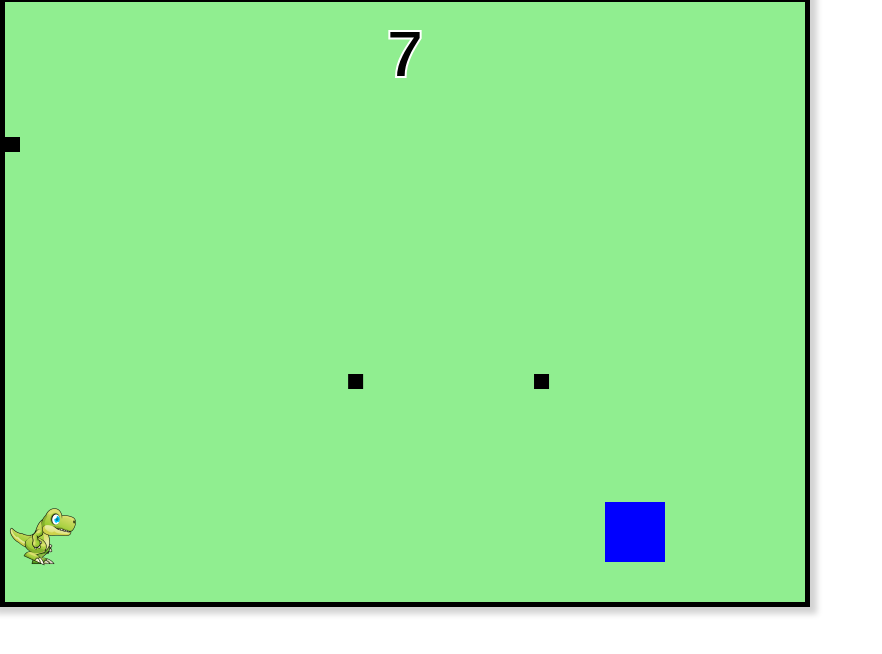
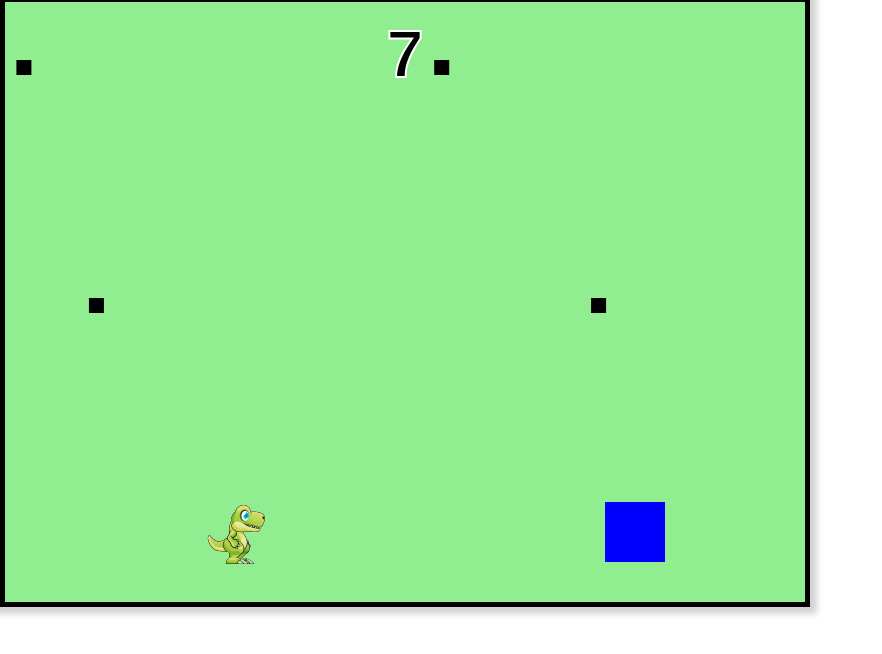
Before and after one commit to chadfitz/DINO-DODGERS, a website built with webpack: page index.html in a window 1280 px wide. Shown: the part 40-694 px from the top of the page, without its empty margins (0-882 px from the left). Built offline with nearby package versions, Linux system fonts and the light colour scheme.

Commit message:
Add final base dino spritesheet hopefully

```diff
--- a/index.html
+++ b/index.html
@@ -13,6 +13,6 @@
 
   <canvas id="game-canvas" height="600px" width="800px"></canvas>
 
-  <img id="base-dino-run" src="./src/sprites/base_dino_run_spritesheet.png" alt="">
+  <img id="base-dino" src="./src/sprites/base_dino_spritesheet_final.png">
 </body>
 </html>
--- a/src/index.scss
+++ b/src/index.scss
@@ -9,6 +9,6 @@
   // box-shadow: x, y, blur, spread, color;
 }
 
-#base-dino-run{
+#base-dino{
   display: none;
 }
--- a/src/scripts/character_one.js
+++ b/src/scripts/character_one.js
@@ -1,13 +1,22 @@
+const animationStates = [
+  { name: "idle", frames: 9 },
+  { name: "run", frames: 8 },
+]
+
 class CharacterOne{
   constructor(ctx, canvas){
     this.ctx = ctx;
     this.canvas = canvas;
-    this.width = 108;
+    this.width = 102.77778;
     this.height = 75;
-    this.x = 0;
+    this.x = this.canvas.width*0.25;
     this.y = this.canvas.height - this.height - 30;
-    this.image = document.getElementById("base-dino-run")
+    this.image = document.getElementById("base-dino")
     this.characterSpeed = 15;
+    this.frameX = 0;
+    this.frameY = 0;
+    // this.gameFrame = 0;
+    // this.staggerFrames = 10;
   }
 
   move(input){
@@ -19,7 +28,17 @@ class CharacterOne{
   }
 
   drawCharacter(){
-    this.ctx.drawImage(this.image, 0, 0, this.width, this.height, this.x, this.y, this.width, this.height);
+    //   ctx.drawImage(image, source.x, s.y, s.width, s.height, destination.x, dy., d.width, d.height)
+    //which area to crop out from sprite sheet, then where to display that cropped out section on the canvas
+    // let position = Math.floor(this.gameFrame/this.staggerFrames) % 7;
+    // this.spriteFrameX = this.width * position;
+    this.ctx.drawImage(this.image, this.frameX * this.width, this.frameY * this.height, this.width, this.height, this.x, this.y, this.width, this.height);
+    // this.ctx.drawImage(this.image, this.spriteFrameX*this.width, 0, this.width, this.height, this.x, this.y, this.width, this.height);
+    // if (this.gameFrame % this.staggerFrames === 0){
+    //   if (this.spriteFrameX < 8) this.spriteFrameX++;
+    //   else this.spriteFrameX = 0;
+    // }
+    // this.gameFrame++;
   }
 }
 
--- a/src/scripts/game.js
+++ b/src/scripts/game.js
@@ -27,7 +27,6 @@ class Game {
     this.play();
   }
 
-  //start playing
   scoreCounter(){
     this.scoreCounter = setInterval(()=>this.score += 1, 1000);
   }
--- a/src/scripts/left_hazard.js
+++ b/src/scripts/left_hazard.js
@@ -3,7 +3,7 @@ class LeftHazard {
     this.ctx = ctx;
     this.canvas = canvas;
     this.x = 0;
-    this.y = this.canvas.height/8;
+    this.y = this.canvas.height;
     this.width = 15;
     this.height = 15;
     this.vel = 2;
--- a/src/scripts/right_hazard.js
+++ b/src/scripts/right_hazard.js
@@ -3,7 +3,7 @@ class RightHazard {
     this.ctx = ctx;
     this.canvas = canvas;
     this.x = this.canvas.width;
-    this.y = this.canvas.height/8;
+    this.y = this.canvas.height;
     this.width = 15;
     this.height = 15;
     this.vel = 2;
```
Also changed, not shown: dist/main.css, dist/main.js, src/scripts/temp_character.js (deleted), src/sprites/base_dino_idle_spritesheet.png (deleted), src/sprites/base_dino_run_spritesheet.png (deleted), src/sprites/base_dino_spritesheet_final.png (added).
